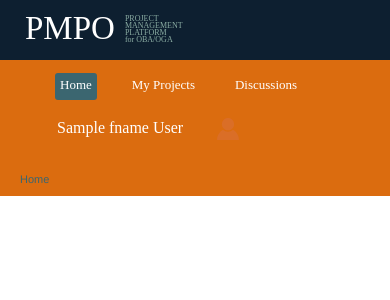
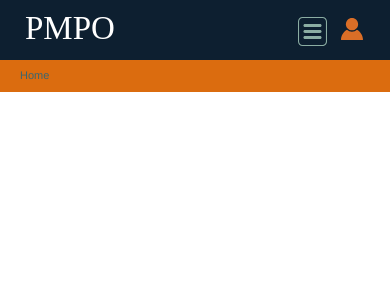
Before and after one commit to qasunVJ/PMPO, a Node server app: template views/home.ejs in a window 390 px wide. Shown: the top 300 px of the page. Run offline with Node 20, Linux system fonts and the light colour scheme; the template is opened without the code that fills it: most values are stand-ins (such as "Sample title", 1, 10 or a date in 2020); some web fonts are replaced.

Commit message:
responsiveness adjusted

```diff
--- a/public/stylesheets/style.css
+++ b/public/stylesheets/style.css
@@ -43,15 +43,15 @@ header{
 
 .logo div{
 	float: left;
-	display: inline-block;
 }
 
 .logo div a{
-		text-decoration: none;
+	text-decoration: none;
 	color: #ffffff;
 }
 
 .tagline{
+	display: block;
 	font-family: thin_body_sego;
 	font-size: 8px;
 	line-height: 7px;
@@ -68,7 +68,37 @@ header{
 }
 
 .nav_bar ul{
-	display: inline-block;
+	float: left;
+}
+
+#menu_btn {
+	display: none;
+}
+
+#user_name_in {
+    display: none;
+}
+
+@media screen and (max-width: 660px) {
+    .nav_panel {
+        display: none;
+    }
+
+    #menu_btn {
+    	display: block;
+    }
+
+    .tagline {
+    	display: none;
+    }
+
+    #user_name_out {
+    	display: none;
+    }
+
+    #user_name_in {
+    	display: block;
+    }
 }
 
 .nav_btn{
@@ -77,7 +107,7 @@ header{
 	list-style: none;
 	padding: 5px;
 	padding-top: 3px;
-	margin-right: 30px;
+	margin-right: 20px;
 	border-radius: 3px;
 	font-size: 13px;
 	float: left;
@@ -105,7 +135,7 @@ header{
 	list-style: none;
 	padding: 5px;
 	padding-top: 3px;
-	margin-right: 30px;
+	margin-right: 20px;
 	border-radius: 3px;
 	font-size: 13px;
 	float: left;
@@ -122,12 +152,11 @@ header{
 }
 
 .user_name{
-	display: block;
 	font-family: reg_nav_sego;
 	font-size: 16px;
 	list-style: none;
 	padding: 2px;
-	margin-right: 30px;
+	margin-right: 10px;
 	float: left;
 }
 
@@ -137,7 +166,7 @@ header{
 	font-size: 16px;
 	list-style: none;
 	padding: 2px;
-	margin-right: 30px;
+	margin-right: 10px;
 	float: left;
 }
 
@@ -145,15 +174,7 @@ li.user_btn img:hover{
 	cursor: pointer;
 }
 
-.nav_bar ul li.user_btn #user_icon{
-	background-image: url("../public/images/download.png");
-	width: 50px;
-	height: 50px;
-}
-
-
-
-#user_settings{
+#user_settings, #alt_nav_panel{
 	display: block;
 	width: 170px;
 	box-shadow: 0px 4px 10px #0D1F30;
@@ -164,13 +185,17 @@ li.user_btn img:hover{
 	position: absolute;
 	border-bottom-right-radius: 7px;
 	border-bottom-left-radius: 7px;
-	right: 2.7em;
+	right: 1.5em;
 	top: -50em;
 	opacity: 0;
 	transition: opacity 0.2s ease-in;
 }
 
-#user_settings .nav_btn{
+#alt_nav_panel {
+	right: 3.5em;
+}
+
+#user_settings .nav_btn, #alt_nav_panel .nav_btn, #alt_nav_panel .nav_active{
 	float: none;
 	text-align: right;
 	margin-bottom: 5px;
@@ -401,5 +426,8 @@ ul#user_settings a:last-child li{
 
 .err_msg{
 	font-family: reg_nav_sego;
+	font-size: 12px;
 	color: #F0E3C0;
+	float: left;
+	margin-left: 5px;
 }
--- a/users.json
+++ b/users.json
@@ -6,7 +6,7 @@
 		"batch" : "2008",
 		"user_type": "Member",
 		"username": "kasun@pmpo",
-		"passworf": "abc123"
+		"password": "abc123"
 	},
 	{
 		"fname":"Garath",
@@ -14,7 +14,7 @@
 		"batch" : "2000",
 		"user_type": "Batch President",
 		"username": "garath@pmpo",
-		"passworf": "gbalebaleg"
+		"password": "gbalebaleg"
 	}
 	]
 }
--- a/views/content/footer.ejs
+++ b/views/content/footer.ejs
@@ -5,22 +5,63 @@
 	<script>
 		$(document).ready(function () {
 			var $val = 0;
+			var $user = $('#user_pic');
+			var $menu = $('#menu_btn');
 
-			$('#user_pic').click(function() {
+			function dropDownMenu(handler, res) {
+				$(handler).click(function(){
 					if($val==0){
-					$('#user_settings').css({
+						$(res).css({
 							'top':'3.5em',
 							'opacity':'1'
 						});
 						$val = 1;
 					}else{
-					$('#user_settings').css({
+						$(res).css({
 							'top':'-50em',
 							'opacity':'0'
 						});
 						$val = 0;
 					}
 				});
+			}
+
+			dropDownMenu($user, '#user_settings');
+			dropDownMenu($menu, '#alt_nav_panel');
+
+			// // user_btn functionality
+			// $('#user_pic').click(function() {
+			// 	if($val==0){
+			// 		$('#user_settings').css({
+			// 			'top':'3.5em',
+			// 			'opacity':'1'
+			// 		});
+			// 		$val = 1;
+			// 	}else{
+			// 		$('#user_settings').css({
+			// 			'top':'-50em',
+			// 			'opacity':'0'
+			// 		});
+			// 		$val = 0;
+			// 	}
+			// });
+
+			// // menu_btn functionality
+			// $('#menu_btn').click(function() {
+			// 	if($val==0){
+			// 		$('#alt_nav_panel').css({
+			// 			'top':'3.5em',
+			// 			'opacity':'1'
+			// 		});
+			// 		$val = 1;
+			// 	}else{
+			// 		$('#alt_nav_panel').css({
+			// 			'top':'-50em',
+			// 			'opacity':'0'
+			// 		});
+			// 		$val = 0;
+			// 	}
+			// });
 		});
 	</script>
 </footer>
--- a/views/content/header.ejs
+++ b/views/content/header.ejs
@@ -9,7 +9,7 @@
 		<span class="or">or</span>
 		<a href="/login"><div class="logIn_btn">LOG IN</div></a>
 	</div>
-<% }else if (title=='login') { %>
+<% }else if (title=='login' || title=='login_fail') { %>
 	<div class="user_auth_bar">
 		<a href="/signin"><div class="signIn_link">Sign In</div></a>
 	</div>
@@ -19,18 +19,26 @@
 	</div>
 <% }else{ %>
 	<div class="nav_bar">
+		<ul class="nav_panel">
+			<a href="/home"><li class="nav_active">Home</li></a>
+			<a href="/projects"><li class="nav_btn">My Projects</li></a>
+			<a href="/discuss"><li class="nav_btn">Discussions</li></a>
+		</ul>
 
-		<ul>
-			<a href="home.html"><li class="nav_active">Home</li></a>
-			<a href="my_projects.html"><li class="nav_btn">My Projects</li></a>
-			<a href="discussions.html"><li class="nav_btn">Discussions</li></a>
+		<!-- collapsible nav_panel -->
+		<ul id="alt_nav_panel">
+			<a href="./"><li class="nav_active">Home</li></a>
+			<a href="/projects"><li class="nav_btn">My Projects</li></a>
+			<a href="/discuss"><li class="nav_btn">Discussions</li></a>
 		</ul>
 
 			<ul id="user_acc_panel">
-			<li class="user_name"><%= fname %> <%= lname %></li>
+				<li class="user_btn" id="menu_btn"><img src="/images/menu.svg"></li>
+				<li class="user_name" id="user_name_out"><%= fname %></li>
 				<li class="user_btn">
 					<img src="/images/user.svg" id="user_pic">
 					<ul id="user_settings">
+						<li class="user_name" id="user_name_in"><%= fname %> |</li>
 						<a href="acc_settings.html"><li class="nav_btn">Account Settings</li></a>
 						<a href="/"><li class="nav_btn">Sign Out</li></a>
 					</ul>
```
Also changed, not shown: routes/index.js (+50 -5 lines), views/content/login.ejs (+5 -5 lines), public/images/menu.svg (added), 1 other file. Lines whose indentation alone changed are shown as unchanged.
